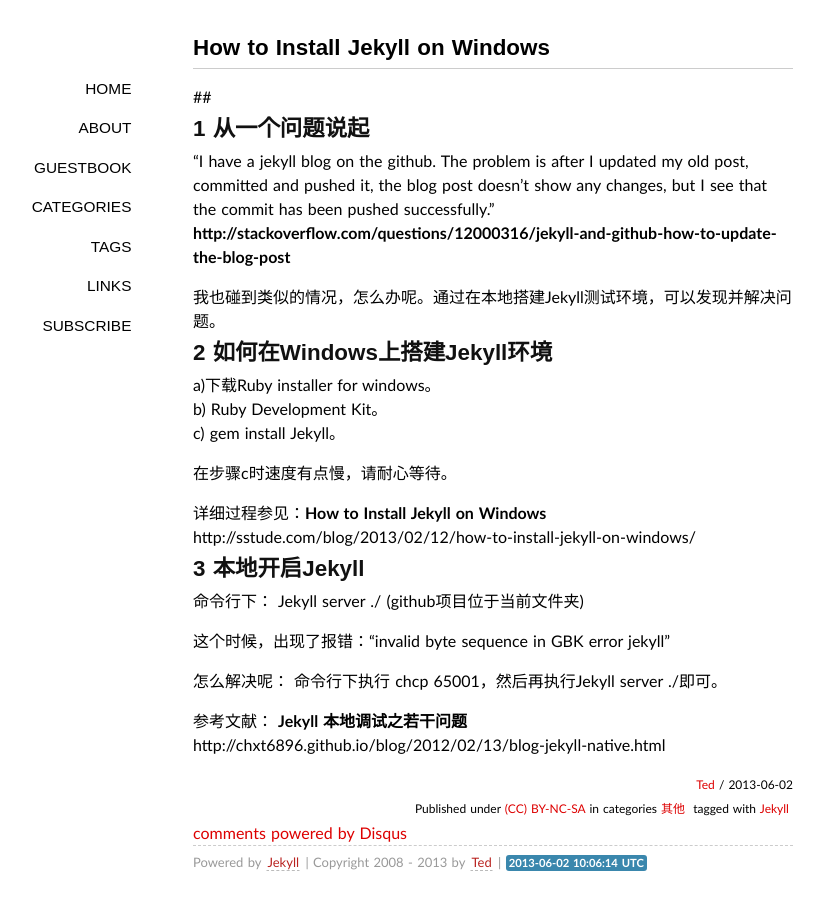
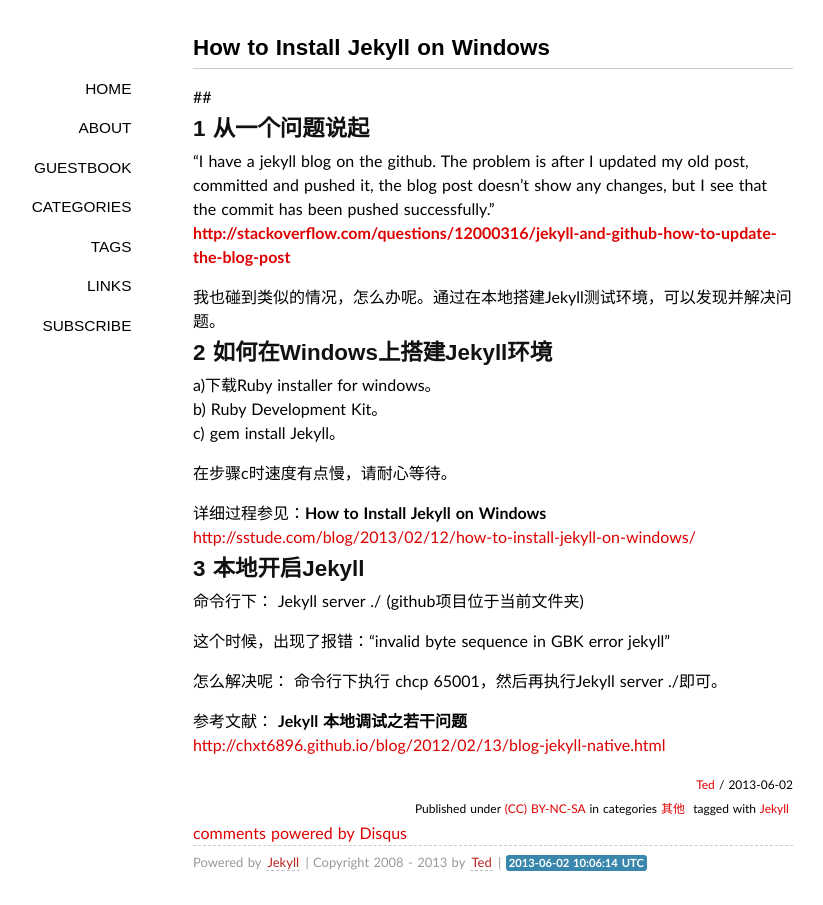
Before and after one commit to wufawei/wufawei.github.com, a Jekyll site: the page built from _posts/201306/2013-06-02-How-to-Install-Jekyll-on-Windows.md, in a window 1280 px wide. Shown: the whole page, without its empty margins (147-970 px from the left). Built offline with Jekyll 4.4.1, drawn with Linux system fonts in a browser that asks for light colours; some web fonts are replaced; Markdown is read by kramdown in place of the engine named in the settings; comment, search, counter and statistics services are not loaded.

Commit message:
clickable

```diff
--- a/_posts/201306/2013-06-02-How-to-Install-Jekyll-on-Windows.md
+++ b/_posts/201306/2013-06-02-How-to-Install-Jekyll-on-Windows.md
@@ -9,7 +9,7 @@
 ##
 ## 1 从一个问题说起 ##
 "I have a jekyll blog on the github. The problem is after I updated my old post, committed and pushed it, the blog post doesn't show any changes, but I see that the commit has been pushed successfully."
-**http://stackoverflow.com/questions/12000316/jekyll-and-github-how-to-update-the-blog-post**
+**<http://stackoverflow.com/questions/12000316/jekyll-and-github-how-to-update-the-blog-post>**
 
 我也碰到类似的情况，怎么办呢。通过在本地搭建Jekyll测试环境，可以发现并解决问题。
 
@@ -22,7 +22,7 @@
 在步骤c时速度有点慢，请耐心等待。
 
 详细过程参见：**How to Install Jekyll on Windows**
-http://sstude.com/blog/2013/02/12/how-to-install-jekyll-on-windows/
+<http://sstude.com/blog/2013/02/12/how-to-install-jekyll-on-windows/>
 
 ## 3 本地开启Jekyll ##
 
@@ -35,4 +35,4 @@
 
 参考文献：
 **Jekyll 本地调试之若干问题**
-http://chxt6896.github.io/blog/2012/02/13/blog-jekyll-native.html
+<http://chxt6896.github.io/blog/2012/02/13/blog-jekyll-native.html>
--- a/index.html
+++ b/index.html
@@ -6,9 +6,11 @@
 <ul class="listing">
 {% for post in paginator.posts %}
   {% capture y %}{{post.date | date:"%Y"}}{% endcapture %}
-  {% if year != y %}
+  {% capture m %}{{post.date | date:"%m"}}{% endcapture %}
+  {% if year != y && month != m %}
     {% assign year = y %}
-    <li class="listing-seperator">{{ y }}</li>
+	{% assign month = m %}
+    <li class="listing-seperator">{{ y }}- {{ m }}</li>
   {% endif %}
   <li class="listing-item">
     <time datetime="{{ post.date   |  date:"%Y-%m-%d" }}">{{ post.date | date:"%Y-%m-%d" }}</time>
```
